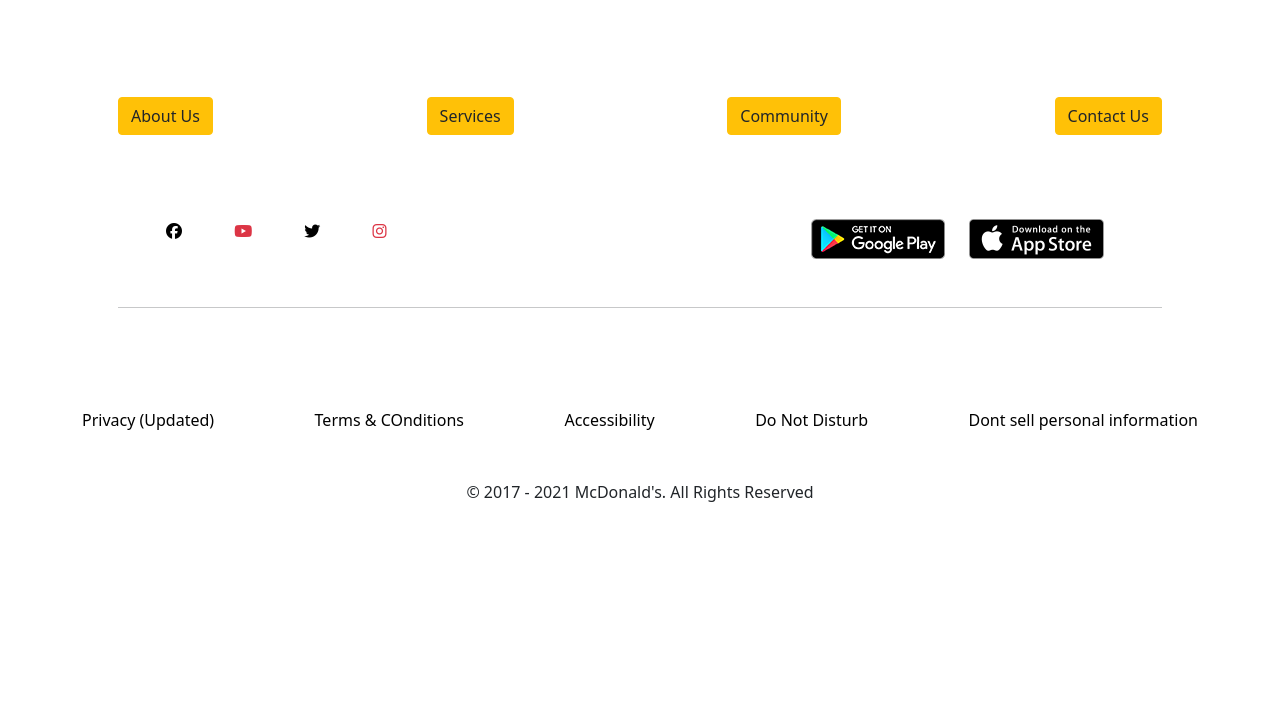
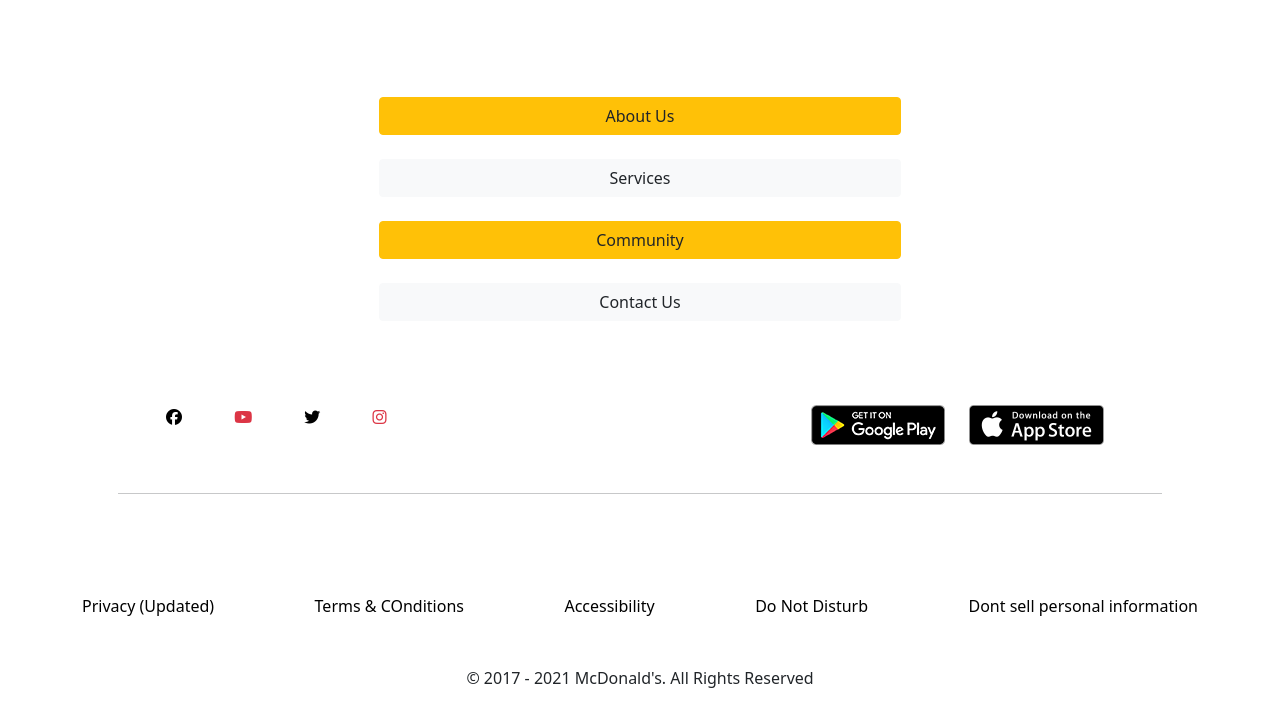
Before and after one commit to ReshadSadik/McDonalds-Bootstrap, a plain HTML site: page index.html in a window 1280 px wide. Shown: the part 1795-2521 px from the top of the page. Before the commit the page ends 2347 px from the top, so only its background shows below. Drawn offline with Linux system fonts and the light colour scheme.

Commit message:
about button added

```diff
--- a/index.html
+++ b/index.html
@@ -61,7 +61,7 @@
             margin: 100px 0 60px;
         }
 
-        .about ul li {
+        .about li {
             margin: 5px 0;
             font-weight: 500;
             color: rgb(65, 65, 65);
@@ -310,9 +310,9 @@
         </div>
 
         <!-- about section start -->
-        <div class=" about d-flex flex-wrap justify-content-between">
-            <div class="about-us">
-                <h5 class="h5 btn btn-warning  mb-4 text-dark " data-bs-toggle="collapse" href="#collapseExample1"
+        <div class=" about flex-wrap mx-auto text-center">
+            <div class="about-us ms-auto">
+                <h5 class="h5 btn btn-warning w-50   mb-4 text-dark " data-bs-toggle="collapse" href="#collapseExample1"
                     role="button" aria-expanded="false" aria-controls="collapseExample">About Us</h5>
                 <div class="collapse" id="collapseExample1">
                     <li class="">Our History</li>
@@ -327,7 +327,7 @@
                 </div>
             </div>
             <div class="about-us">
-                <h5 class="h5 btn btn-warning  mb-4 text-dark " data-bs-toggle="collapse" href="#collapseExample2"
+                <h5 class="h5 btn btn-light w-50  mb-4 text-dark " data-bs-toggle="collapse" href="#collapseExample2"
                     role="button" aria-expanded="false" aria-controls="collapseExample">Services</h5>
                 <div class="collapse" id="collapseExample2">
                     <li class="">Our History</li>
@@ -342,7 +342,7 @@
                 </div>
             </div>
             <div class="about-us">
-                <h5 class="h5 btn btn-warning  mb-4 text-dark " data-bs-toggle="collapse" href="#collapseExample3"
+                <h5 class="h5 btn btn-warning w-50  mb-4 text-dark " data-bs-toggle="collapse" href="#collapseExample3"
                     role="button" aria-expanded="false" aria-controls="collapseExample">Community</h5>
                 <div class="collapse" id="collapseExample3">
                     <li class="">Our History</li>
@@ -357,7 +357,7 @@
                 </div>
             </div>
             <div class="about-us">
-                <h5 class="h5 btn btn-warning  mb-4 text-dark " data-bs-toggle="collapse" href="#collapseExample4"
+                <h5 class="h5 btn w-50 btn-light  mb-4 text-dark " data-bs-toggle="collapse" href="#collapseExample4"
                     role="button" aria-expanded="false" aria-controls="collapseExample">Contact Us</h5>
                 <div class="collapse" id="collapseExample4">
                     <li class="">Our History</li>
```
